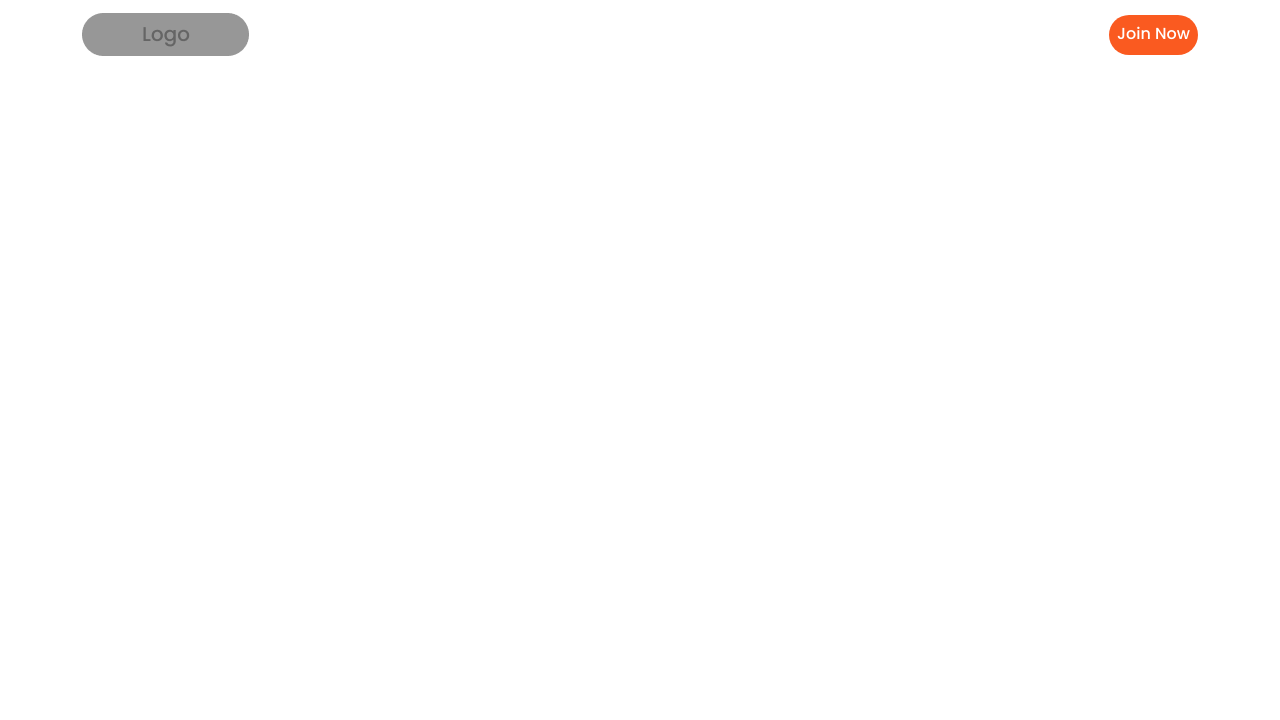
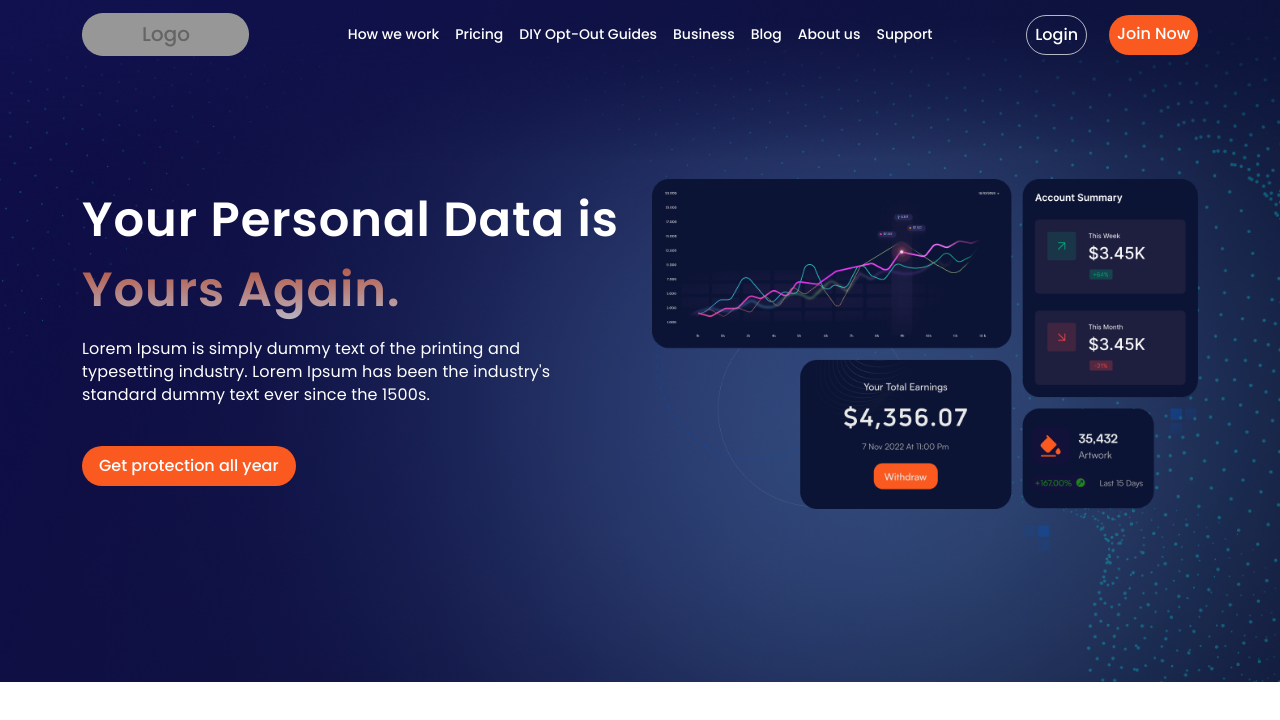
Before and after one commit to HenrikHovhannisyan/delete-me, a React (Create React App) app: page / in a window 1280 px wide. Shown: the top 720 px of the page. Built offline with nearby package versions, Linux system fonts and the light colour scheme.

Commit message:
Fixed bugs and add Banner

```diff
--- a/src/App.js
+++ b/src/App.js
@@ -1,12 +1,12 @@
 import React from "react";
 import 'bootstrap/dist/css/bootstrap.min.css';
 import './App.css';
-import NavBar from "./components/navbar/Navbar";
+import Header from "./components/header/Header";
 
 function App() {
   return (
     <>
-      <NavBar/>
+        <Header/>
     </>
   );
 }
--- /dev/null
+++ b/src/components/header/Header.jsx
@@ -0,0 +1,40 @@
+import React, {memo} from "react";
+import Styles from "./header.module.css";
+import NavBar from "../navbar/Navbar";
+import Container from "react-bootstrap/Container";
+import Row from "react-bootstrap/Row";
+import Col from "react-bootstrap/Col";
+import BannerImage from "./../../assets/img/banner_img.png";
+import Image from "react-bootstrap/Image";
+import {Link} from "react-router-dom";
+
+const Header = () => {
+    return (
+        <section id={Styles.banner}>
+            <NavBar/>
+            <Container>
+                <Row>
+                    <Col lg={{ span: 6, order: 2 }} md={{ order: 1 }}>
+                        <Image src={BannerImage} className={Styles.banner_image} fluid/>
+                    </Col>
+                    <Col lg={{ span: 6, order: 1 }}  md={{ order: 2 }} className={'d-flex justify-content-center align-items-center'}>
+                        <Col>
+                            <h1 className={Styles.banner_title}>
+                                Your Personal Data is<br/>
+                                <span>Yours Again.</span>
+                            </h1>
+                            <p className={Styles.banner_text}>
+                                Lorem Ipsum is simply dummy text of the printing and
+                                typesetting industry. Lorem Ipsum has been the industry's
+                                standard dummy text ever since the 1500s.
+                            </p>
+                            <Link className={`btn ${Styles.btn_banner}`} to={'#'}>Get protection all year</Link>
+                        </Col>
+                    </Col>
+                </Row>
+            </Container>
+        </section>
+    )
+};
+
+export default memo(Header);
--- /dev/null
+++ b/src/components/header/header.module.css
@@ -0,0 +1,71 @@
+#banner {
+    background-image: url("../../assets/img/banner.png");
+    background-repeat: no-repeat;
+    background-size: cover;
+    background-position: center;
+    padding-bottom: 80px;
+}
+
+.banner_image {
+    margin-top: 110px;
+    margin-bottom: 50px;
+}
+
+.banner_title {
+    font-family: Poppins;
+    font-size: 48px;
+    font-weight: 600;
+    line-height: 70px;
+    letter-spacing: 0.02em;
+    text-align: left;
+    color: #ffffff;
+}
+
+.banner_title > span {
+    background: -webkit-linear-gradient(rgba(250, 90, 32, 0.7), rgba(255, 255, 255, 0.7));
+    -webkit-background-clip: text;
+    -webkit-text-fill-color: transparent;
+
+}
+
+.banner_text {
+    font-family: Poppins;
+    font-size: 16px;
+    font-weight: 400;
+    line-height: 23px;
+    letter-spacing: 0.01em;
+    text-align: left;
+    color: #ffffff;
+    max-width: 470px;
+    margin-top: 12px;
+}
+
+.btn_banner {
+    margin-top: 24px;
+    padding: 7px 16px;
+    border-radius: 93px;
+    background-color: #FA5A20;
+    font-family: Poppins;
+    font-size: 16px;
+    font-weight: 500;
+    line-height: 24px;
+    text-align: left;
+    color: #ffffff;
+}
+
+.btn_banner:hover {
+    background-color: #FA5A20;
+    color: #e1ffed;
+}
+
+@media only screen and (max-width: 1200px) {
+    .banner_title {
+        font-size: 32px;
+        line-height: 40px;
+    }
+
+    .banner_text {
+        font-size: 14px;
+        line-height: 20px;
+    }
+}
--- a/src/components/navbar/Navbar.jsx
+++ b/src/components/navbar/Navbar.jsx
@@ -3,19 +3,16 @@ import Nav from 'react-bootstrap/Nav';
 import Navbar from 'react-bootstrap/Navbar';
 import Logo from '../../assets/img/logo.png';
 import Styles from './navbar.module.css';
+import {memo} from "react";
 
 function NavBar() {
     return (
         <Navbar expand="lg">
             <Container>
                 <Navbar.Brand href="/">
-                    <img
-                        src={Logo}
-                        className="d-inline-block align-top"
-                        alt="Logo"
-                    />
+                    <img src={Logo} className="d-inline-block align-top" alt="Logo"/>
                 </Navbar.Brand>
-                <Navbar.Toggle aria-controls="basic-navbar-nav"/>
+                <Navbar.Toggle className={"bg-light"} aria-controls="basic-navbar-nav"/>
                 <Navbar.Collapse id="basic-navbar-nav">
                     <Nav className="m-auto">
                         <Nav.Link className={Styles.nav_link} href="#">How we work</Nav.Link>
@@ -37,4 +34,4 @@ function NavBar() {
     );
 }
 
-export default NavBar;
+export default memo(NavBar);
```
Also changed, not shown: src/assets/img/banner.png (added), src/assets/img/banner_img.png (added).
